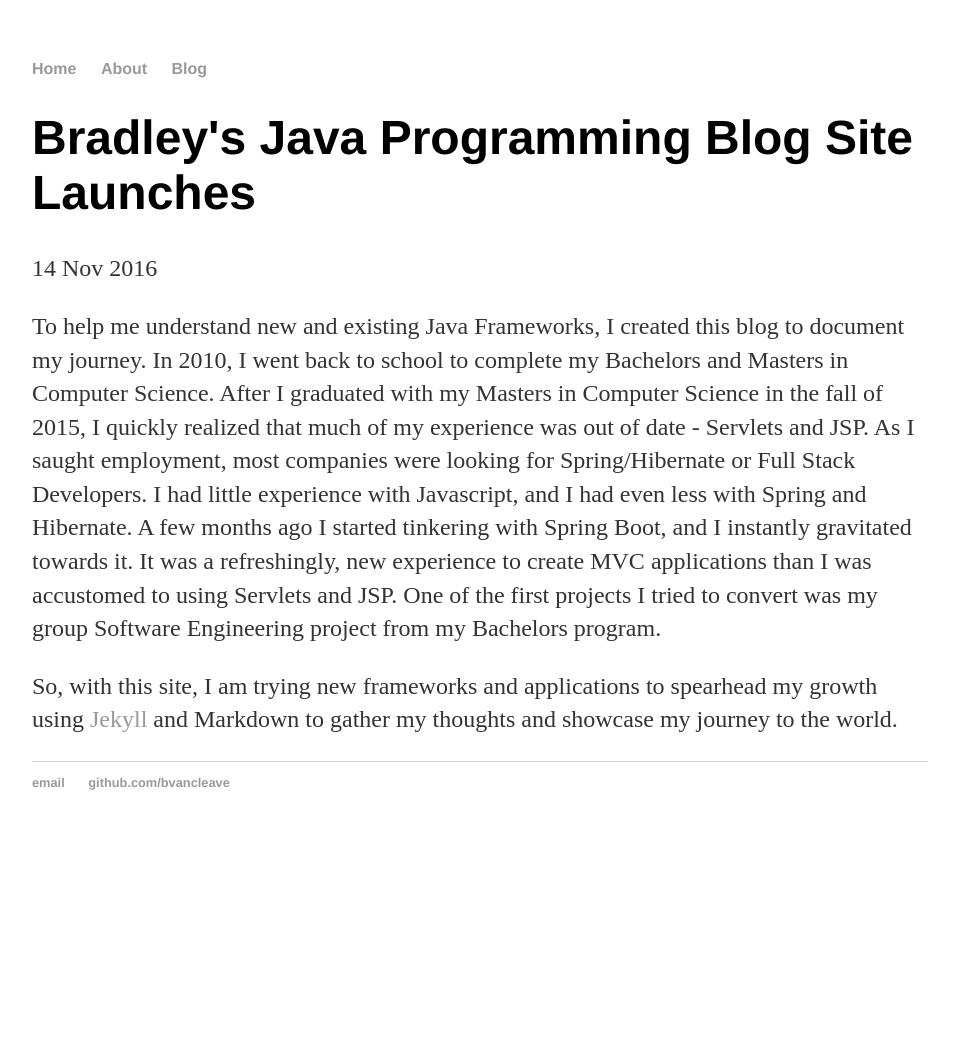
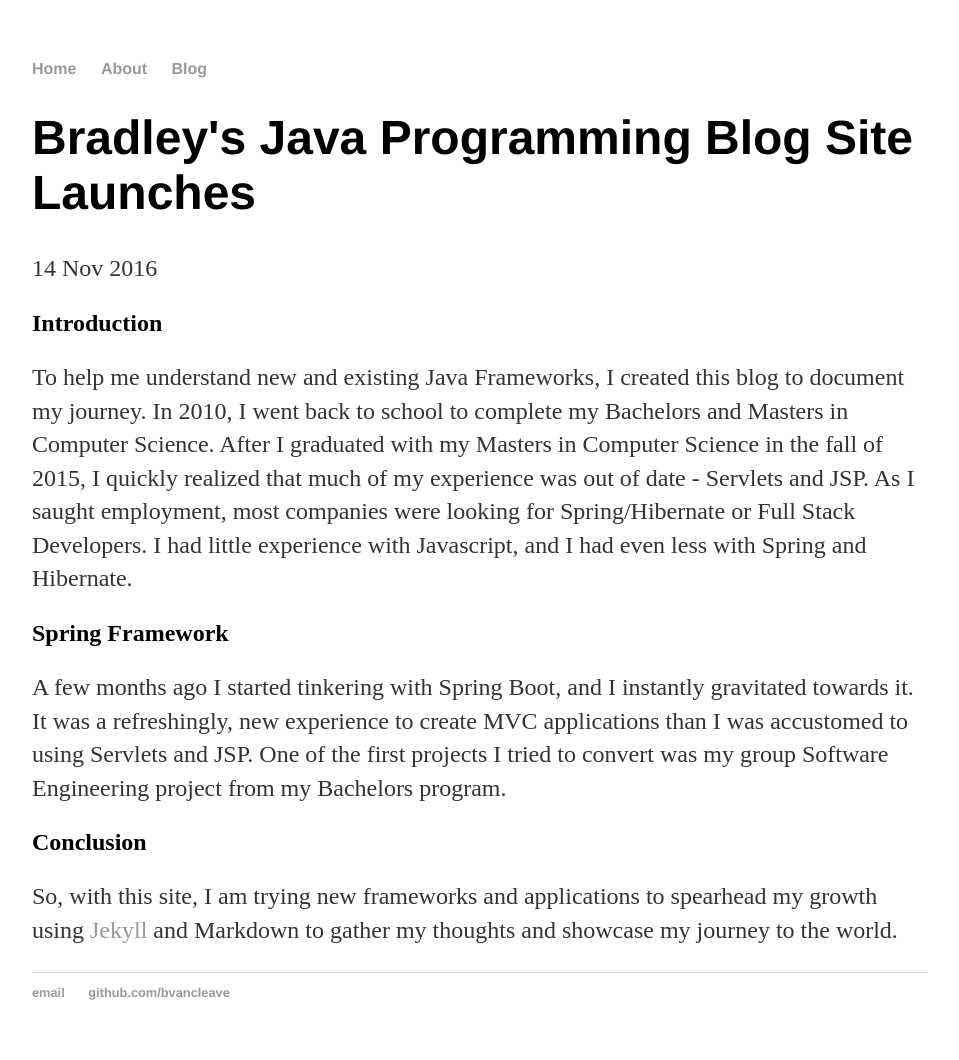
Before and after one commit to bvancleave/bvancleave.github.io, a Jekyll site: the page built from _posts/2016-11-14-site-launch.md, in a window 1280 px wide. Shown: the whole page, without its empty margins (160-1119 px from the left). Built offline with Jekyll 4.4.1, drawn with Linux system fonts in a browser that asks for light colours; before the commit the page ends 900 px from its top, so only the background shows below that.

Commit message:
Update 2016-11-14-site-launch.md
fixed style by adding headers

```diff
--- a/_posts/2016-11-14-site-launch.md
+++ b/_posts/2016-11-14-site-launch.md
@@ -4,7 +4,11 @@ title : "Bradley's Java Programming Blog Site Launches"
 date : 2016-11-14
 ---
 
+## Introduction
 To help me understand new and existing Java Frameworks, I created this blog to document my journey.  In 2010, I went back to school to complete my Bachelors and Masters in Computer Science.  After I graduated with my Masters in Computer Science in the fall of 2015, I quickly realized that much of my experience was out of date - Servlets and JSP.  As I saught employment, most companies were looking for Spring/Hibernate or Full Stack Developers.  I had little experience with Javascript, and I had even less with Spring and Hibernate.
+
+## Spring Framework
 A few months ago I started tinkering with Spring Boot, and I instantly gravitated towards it.  It was a refreshingly, new experience to create MVC applications than I was accustomed to using Servlets and JSP.  One of the first projects I tried to convert was my group Software Engineering project from my Bachelors program.
 
+## Conclusion
 So, with this site, I am trying new frameworks and applications to spearhead my growth using [Jekyll](http://jekyllrb.com) and Markdown to gather my thoughts and showcase my journey to the world.
```
